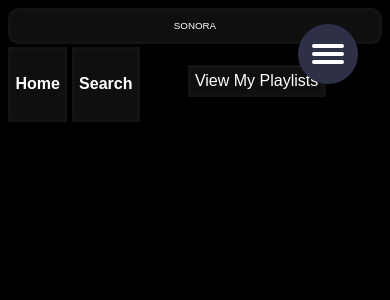
After one commit to iamaseda/Sonora, a Flask app: template backend/templates/home.html in a window 390 px wide. The commit adds this page. Shown: the top 300 px of the page. Run offline with Flask 3, Linux system fonts and the light colour scheme; the template is opened without the code that fills it, so the values that code supplies are empty.

Commit message:
Finished implementing base of My Playlists page. Finished adding responsive menu sidebar (will need to account for those who may not have javascript available or turned on while using the site). All a users playlists display, and they can see the image cover, the name, and the descriptions of those playlists. Users can also see the number of playlists they have. Additionally, the Sonora header returns the user to the home page. Project was also split into frontend and backend with react frontend in the frontend file. Currently building the web app directly on the flask app but may migrate to react at a later date if necessary, more efficient, or provides better user interface design. Database created but not currently being used. All calls and data used are being made and pulled through get requests directly to spotify and the information is not being stored, only displayed. May utilize the database if more efficient but this will be explored at a later date.

```diff
--- a/backend/main.py
+++ b/backend/main.py
@@ -3,13 +3,19 @@ import urllib.parse
 import spotifyEnvironment as spotifyEnvironment
 import spotipy
 import json
+import os, hashlib, re
 
 from datetime import datetime, timedelta
-from flask import Flask, redirect, request, jsonify, session, Blueprint, render_template
+from flask import Flask, redirect, request, jsonify, send_from_directory, session, Blueprint, render_template
+from flask_sqlalchemy import SQLAlchemy
 
 
-app = Flask(__name__)
+
+app = Flask(__name__, static_folder='static', template_folder='templates')
 app.secret_key = '123k48907864g256-2345kn-2345234v5o-234lk5hjl23'
+app.config.from_object('config.Config')
+
+sonos_db = SQLAlchemy(app)
 
 CLIENT_ID = spotifyEnvironment.client_id
 CLIENT_SECRET = spotifyEnvironment.client_secret
@@ -20,14 +26,28 @@ TOKEN_URL = 'https://accounts.spotify.com/api/token'
 API_BASE_URL = 'https://api.spotify.com/v1/'
 
 
+def get_hashed_filename(filename):
+    build_dir = os.path.abspath(os.path.join(app.root_path, '..', 'frontend', 'sonora_client', 'build', 'static'))
+    pattern = re.compile(f"{re.escape(filename)}\\.[a-f0-9]+\\.{filename.split('.')[-1]}")
+    print("Build Directory:", build_dir)
+
+    files = os.listdir(build_dir)
+    for file in files:
+        if pattern.match(file):
+            return file
+
+    return filename
+# Get the absolute path to the 'css' folder within the Flask app directory
+css_folder = os.path.join(os.path.dirname(os.path.abspath(__file__)), 'css')
+@app.route('/css/sonora_styles.css')
+def serve_css(filename):
+    return send_from_directory(css_folder, filename)
+
+
 @app.route('/')
 def index():
-    return render_template('index.html')
+    return render_template('index.html', get_hashed_filename=get_hashed_filename)
 
-@app.route('/members')
-def members():
-    members_list = ["Member1", "Member2", "Member3"]
-    return jsonify(members=members_list)
 
 @app.route('/login')
 def login():
@@ -72,9 +92,20 @@ def callback():
         session['refresh_token'] = token_info['refresh_token']
         session['expires_at'] = datetime.now().timestamp() + token_info['expires_in']
 
-    return redirect('/playlists')
+    return render_template('home.html', get_hashed_filename=get_hashed_filename)
 
-@app.route('/playlists')
+@app.route('/home')
+def home():
+    if 'access_token' not in session:
+        return redirect('/login')
+
+    if datetime.now().timestamp() >= session['expires_at']:
+        print("Access Token Expired. Refreshing...")
+        return redirect('/refresh-token')
+
+    return render_template('home.html', get_hashed_filename=get_hashed_filename)
+
+@app.route('/my-playlists')
 def getPlaylists():
     print("Get Playlist function started\n")
     if 'access_token' not in session:
@@ -92,11 +123,42 @@ def getPlaylists():
 
     if response.status_code != 200:
         print(f"\nFailed to retrieve playlists. Status Code: {response.status_code}\n Status Message:\n{response.text}")
+        return render_template('query-error.html', get_hashed_filename=get_hashed_filename, status_code=response.status_code,
+                               text=response.text)
+    # TODO: make page for when query errors occur while users are attempting to use the service
 
-    playlists = response.json()
+    playlists = response.json()['items']
     print("Playlists API Response (JSON):", playlists)
 
-    return jsonify(playlists)
+    return render_template('my-playlists.html', get_hashed_filename=get_hashed_filename, playlists=playlists, totalPlaylists=response.json()['total'])
+
+# Get images for each playlist
+@app.route('/getPlaylistImage/<playlist_id>')
+def getPlaylistImage(playlist_id):
+    print("Get Playlist Image function started\n")
+    if 'access_token' not in session:
+        return redirect('/login')
+
+    if datetime.now().timestamp() >= session['expires_at']:
+        print("Access Token Expired. Refreshing...")
+        return redirect('/refresh-token')
+
+    headers = {
+        'Authorization' : f"Bearer {session['access_token']}"
+    }
+    urlbuild = API_BASE_URL + f'playlists/{playlist_id}/images'
+    print("GET url: ", urlbuild)
+    response = requests.get(urlbuild, headers=headers)
+    if response.status_code != 200:
+        print(f"\nFailed to retrieve playlist image. Status Code: {response.status_code}\n Status Message:\n{response.text}")
+        # return render_template('query-error.html', get_hashed_filename=get_hashed_filename, status_code=cover.status_code,
+                            #    text=cover.text)
+    # TODO: make page for when query errors occur while users are attempting to use the service
+    cover = response.json()[0]['url']
+    print("Cover Url: ", cover)
+
+    return cover
+
 
 
 @app.route('/refresh-token')
@@ -118,7 +180,7 @@ def refresh_token():
         session['access_token'] = new_token['access_token']
         session['expires_at'] = datetime.now().timestamp() + new_token['expires_in']
 
-        return redirect('/playlists')
+        return redirect('/my-playlists')
 
 @app.route('/likedsongs')
 def getLikedSongs(token):
--- /dev/null
+++ b/backend/static/css/sonora_styles.css
@@ -0,0 +1,293 @@
+body {
+    font-family: Arial, Helvetica, sans-serif;
+    font-size: 100%;
+    background-color: #000000;
+    color: #ffffff;
+    text-align: left;
+}
+
+.window {
+flex: 1; /* This makes the window div grow to fill the available space */
+}
+/* Upper title bar */
+.maintopbar {
+    text-align: center;
+    border: 3px solid #131313;
+    background-color: #0f0f0f;
+    color: #ffffff;
+    text-transform: uppercase;
+    padding: 2.5%;
+    font-size: 2.5vw;
+    border-radius: 10px;
+    text-decoration: none;
+}
+/* .maintopbar:hover {
+    color: #1db954;
+} */
+.head {
+    display: block;
+    padding-bottom: 3px;
+}
+.index {
+    text-align: center;
+    vertical-align: middle;
+    display: flex;
+    flex-direction: column;
+    justify-content: center;
+    align-items: center;
+    height: 70vh;
+}
+.left {
+    float: left;
+    width: 47%;
+    resize: horizontal;
+    padding-right: 1%;
+}
+.right {
+    float: left;
+    width: 47%;
+    resize: horizontal;
+    padding-right: 1%;
+}
+.playleft {
+    float: left;
+    width: 20%;
+    resize: horizontal;
+    padding: 1%;
+    display: block;
+    background-color: #0f0f0f;
+    border-radius: 10px;
+    margin-right: 10px;
+}
+.playlist_field {
+    background: linear-gradient(0deg, #0f0f0f 38%, #3c3c3c 48%, #ef770f 80%);
+    width: 75%;
+    resize: horizontal;
+    flex: 1;
+    display: grid;
+    grid-template-columns: repeat(auto-fill, minmax(30%, 1fr));
+    gap: 1.5%;
+    padding: 1.5%;
+    border-radius: 10px;
+    height: auto;
+}
+.playcard {
+    box-sizing: border-box;
+    color: #ffffff;
+    display: flex;
+    flex-direction: column;
+    align-items: flex-start;
+    justify-content: flex-start;
+}
+.playcard a {
+    color: aliceblue;
+    text-decoration: none;
+}
+.playcard a:hover {
+    color: #115e2c;
+}
+.playcard p a {
+    color: aliceblue;
+    text-decoration: underline;
+}
+.playcard p a:hover {
+    color: #147536;
+}
+.playcover {
+    width: 100%;
+    height: auto;
+    display: block;
+}
+
+.button1 {
+    text-align: center;
+    border: 3px solid #131313;
+    background-color: #0f0f0f;
+    color: #ffffff;
+    padding: 2.5%;
+    text-decoration: none;
+    display: inline-block;
+    clear: both;
+}
+.button1:hover {
+    text-align: center;
+    border: 3px solid #131313;
+    background-color: #1db954;
+    color: #ffffff;
+    padding: 2.5%;
+    text-decoration: none;
+}
+
+/* Navbar */
+.topnav {
+    overflow: hidden;
+    /* background-color: #333; */
+  }
+  /* Navbar links */
+.topnav a {
+    float: left;
+    display: block;
+    color: #f2f2f2;
+    text-align: center;
+    padding: 14px 16px;
+    text-decoration: none;
+  }
+
+/* Links - change color on hover */
+.topnav a:hover {
+background-color: #ddd;
+color: black;
+}
+
+.sidebar {
+flex: 1 1 0;
+max-width: 200px;
+padding: 2rem 1rem;
+background-color: #2e3047;
+position: fixed;
+top: 0;
+left: -300px;
+height: 100vh;
+width: 100%;
+transition: 0.2s linear;
+}
+
+.sidebar h3 {
+color: #707793;
+font-size: 0.75rem;
+text-transform: uppercase;
+margin-bottom: 0.5em;
+}
+
+.sidebar menu {
+margin: 0 -1rem;
+}
+
+.sidebar .menu .menu-item {
+display: block;
+padding: 1em;
+color: #FFF;
+text-decoration: none;
+transition: 0.2s linear;
+}
+
+.sidebar .menu .menu-item:hover,
+.sidebar .menu .menu-item-is-active {
+display: block;
+padding: 1em;
+color: #ef770f;
+border-right: 5px solid #ef770f;
+/* Nice light green color: #3bba9c */
+}
+
+.menu-toggle {
+/* display: none; */
+position: fixed;
+top: 1.5rem;
+right: 2rem;
+width: 60px;
+height: 60px;
+border-radius: 99px;
+background-color: #2e3047;
+cursor: pointer;
+}
+
+.menu-toggle:hover {
+    background-color: #ef770f;
+}
+
+@media (max-width: 1024px) {
+    .sidebar {
+        max-width: 100px;
+    }
+}
+
+@media (min-width: 1025px) {
+.menu-toggle {
+    display: block;
+}
+.content {
+    padding-top: 8rem;
+}
+.sidebar {
+    position: fixed;
+    top: 0;
+    left: -335px;
+    height: 100vh;
+    width: 100%;
+    max-width: 200px;
+    transition: 0.2s linear;
+}
+
+.sidebar.is-active {
+    left: 0;
+}
+}
+
+@media (max-width: 768px) {
+.menu-toggle {
+    display: block;
+}
+.content {
+    padding-top: 8rem;
+}
+.sidebar {
+    position: fixed;
+    top: 0;
+    left: -335px;
+    height: 100vh;
+    width: 100%;
+    max-width: 300px;
+    transition: 0.2s linear;
+}
+
+.sidebar.is-active {
+    left: 0;
+}
+}
+
+.hamburger {
+position: relative;
+top: calc(50% - 2px);
+left: 50%;
+transform: translate(-50%, -50%);
+width: 32px;
+}
+
+.hamburger > span,
+.hamburger > span::before,
+.hamburger > span::after {
+display: block;
+position: absolute;
+width: 100%;
+height: 4px;
+border-radius: 99px;
+background-color: #FFF;
+transition-duration: .25s;
+}
+
+.hamburger > span::before {
+content: '';
+top: -8px;
+}
+.hamburger > span::after {
+content: '';
+top: 8px;
+}
+.menu-toggle.is-active .hamburger > span {
+transform: rotate(45deg);
+}
+.menu-toggle.is-active .hamburger > span::before {
+top: 0;
+transform: rotate(0deg);
+}
+/* .menu-toggle.is-active .hamburger:hover > span::before {
+    background-color: #ef770f;
+} */ /* This makes one of the lines on the X change color on hover */
+.menu-toggle.is-active .hamburger > span::after {
+top: 0;
+transform: rotate(90deg);
+}
+/* .menu-toggle.is-active .hamburger:hover > span::after {
+    background-color: #ef770f;
+} */ /* This makes the other line on the X change color on hover */
--- /dev/null
+++ b/backend/static/js/sonora_javas.js
@@ -0,0 +1,22 @@
+
+async function getPlaylistImage(playlistId) {
+    const imageElement = document.getElementById(`playcover_${playlistId}`);
+    if (!imageElement) {
+        console.error(`Image element not found for playlist ${playlistId}`);
+        return;
+    }
+    console.log(`Playlist ID: ${playlistId}`);
+
+    fetch(`/getPlaylistImage/${playlistId}`)
+        .then(response => response.text())
+        .then(data => {
+            console.log(`Data from Python for playlist ${playlistId}:\n${data}\n`);
+            const coverUrl = data;
+            console.log(`Cover URL for playlist ${playlistId}: ${coverUrl}`);
+            imageElement.src = coverUrl;
+        })
+        .catch(error => {
+            console.error(`Error for playlist ${playlistId}: ${error}`);
+        }
+    );
+}
--- /dev/null
+++ b/backend/templates/home.html
@@ -0,0 +1,60 @@
+<!DOCTYPE html>
+<html lang="en">
+<head>
+    <meta charset="UTF-8">
+    <meta http-equiv="X-UA-Compatible" content="IE=edge">
+    <meta name="viewport" content="width=device-width, initial-scale=1.0">
+    <!-- <link rel="stylesheet" href="{{ url_for('static', filename='css/sonora_styles.css' + get_hashed_filename('css/main.css')) }}"> -->
+    <link rel="stylesheet" href="{{ url_for('static', filename='css/sonora_styles.css') }}">
+    <title>Sonora - Home</title>
+</head>
+<body>
+    <div class="head">
+        <a href="/home" style="text-decoration: none;">
+            <header class="maintopbar">Sonora</header>
+        </a>
+    </div>
+    <aside class="sidebar">
+        <h3>Menu</h3>
+      <nav class="menu">
+        <a href="/home" class="menu-item-is-active">Home</a>
+        <a href="/my-playlists" class="menu-item">My Playlists</a>
+      </nav>
+    </aside>
+    <div class="menu-toggle">
+        <div class="hamburger">
+          <span></span>
+        </div>
+      </div>
+    <div class="window">
+        <div id="root"></div>
+        <!-- <script src="{{ url_for('static', filename='js/sonora_javas.js' + get_hashed_filename('js/main.js')) }}"></script> -->
+        <script src="{{ url_for('static', filename='js/sonora_javas.js') }}"></script>
+        <div>
+            <div class="left">
+                <div class="button1">
+                    <h4 href="/home">Home</h4>
+                </div>
+                <div class="button1">
+                    <h4>Search</h4>
+                </div>
+            </div>
+            <div class="right">
+                <div>
+                    <br>
+                    <a href='/my-playlists' class="button1">View My Playlists</a>
+                </div>
+            </div>
+        </div>
+    </div>
+    <script>
+        const menu_toggle = document.querySelector('.menu-toggle')
+        const sidebar = document.querySelector('.sidebar')
+
+        menu_toggle.addEventListener('click', () => {
+          menu_toggle.classList.toggle('is-active');
+          sidebar.classList.toggle('is-active');
+        })
+      </script>
+</body>
+</html>
--- a/frontend/sonora_client/package.json
+++ b/frontend/sonora_client/package.json
@@ -3,6 +3,7 @@
   "version": "0.1.0",
   "private": true,
   "proxy": "http://127.0.0.1:5000",
+  "homepage": "./",
   "dependencies": {
     "@testing-library/jest-dom": "^5.17.0",
     "@testing-library/react": "^13.4.0",
--- a/frontend/sonora_client/public/index.html
+++ b/frontend/sonora_client/public/index.html
@@ -24,11 +24,15 @@
       work correctly both with client-side routing and a non-root public URL.
       Learn how to configure a non-root public URL by running `npm run build`.
     -->
-    <title>React App</title>
+    <link rel="stylesheet" href="http://127.0.0.1:5000/css/sonora_styles.css">
+    <title>Sonora React</title>
   </head>
   <body>
+
     <noscript>You need to enable JavaScript to run this app.</noscript>
+    <header class="maintopbar">Sonora</header>
     <div id="root"></div>
+
     <!--
       This HTML file is a template.
       If you open it directly in the browser, you will see an empty page.
```
Also changed, not shown: backend/config.py (added, +7 -0 lines), backend/models/userModel.py (added, +18 -0 lines), backend/templates/index.html (+10 -3 lines), backend/templates/my-playlists.html (added, +73 -0 lines), README.md, frontend/sonora_client/public/favicon.ico (deleted), frontend/sonora_client/public/logo192.png (deleted), frontend/sonora_client/public/logo512.png (deleted), frontend/sonora_client/public/manifest.json, 4 other files.
